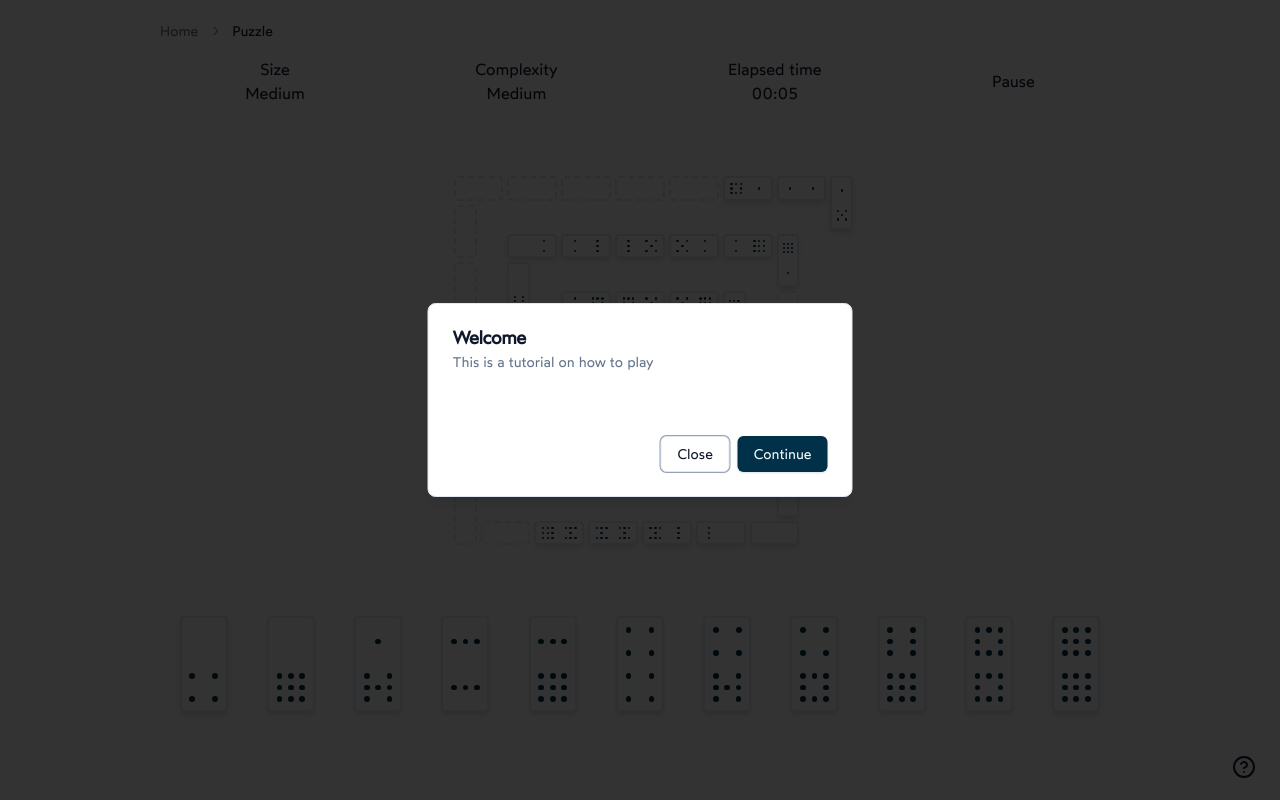
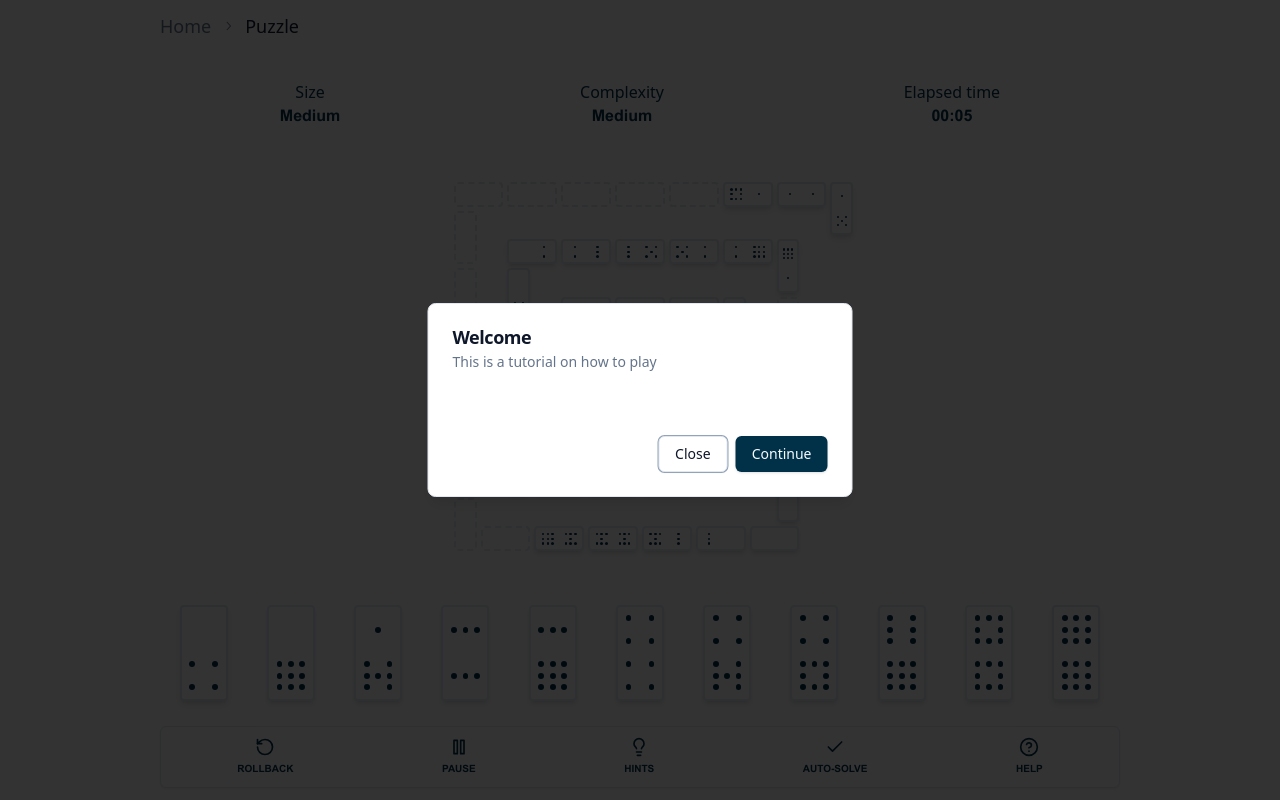
Before and after one commit to DominoOrg/domino-app, a React (Vite) app in the folder frontend/: page /game in a window 1280 px wide. Built offline with nearby package versions, Linux system fonts and the light colour scheme.

Commit message:
Done with the whole ui refactor, done with timer and started tutorial

```diff
--- a/frontend/package.json
+++ b/frontend/package.json
@@ -17,7 +17,7 @@
     "@radix-ui/react-dropdown-menu": "^2.0.6",
     "@radix-ui/react-icons": "^1.3.0",
     "@radix-ui/react-label": "^2.1.0",
-    "@radix-ui/react-menubar": "^1.1.2",
+    "@radix-ui/react-menubar": "^1.1.6",
     "@radix-ui/react-select": "^2.1.2",
     "@radix-ui/react-slot": "^1.1.2",
     "@tanstack/react-query": "^5.64.2",
--- /dev/null
+++ b/frontend/src/components/custom/controls.tsx
@@ -0,0 +1,52 @@
+import { Menubar, MenubarMenu, MenubarTrigger } from "@/components/ui/menubar";
+import { useTimer } from "@/hooks/timer/context";
+import useTutorial from "@/hooks/tutorial/useTutorial";
+import { RotateCcw, Pause, Lightbulb, Check, HelpCircle, Play } from 'lucide-react';
+
+export function Controls() {
+  const { togglePause, isPaused } = useTimer();
+  const { openTutorial } = useTutorial();
+
+  return (<Menubar className="h-fit w-3/4 justify-around">
+      <MenubarMenu>
+        <MenubarTrigger className="font-arial text-sm text-primary">
+          <div className="flex flex-col justify-center items-center text-[10px]">
+            <RotateCcw width={20}/>
+            <p className="hidden md:block">ROLLBACK</p>
+            </div>
+          </MenubarTrigger>
+      </MenubarMenu>
+      <MenubarMenu>
+        <MenubarTrigger className="font-arial text-sm text-primary" onClick={togglePause}>
+          <div className="flex flex-col justify-center items-center text-[10px]">
+            {isPaused ? <Play width={20}/> : <Pause width={20}/> }
+            <p className="hidden md:block">{isPaused ? "RESUME" : "PAUSE"}</p>
+            </div>
+          </MenubarTrigger>
+      </MenubarMenu>
+      <MenubarMenu>
+        <MenubarTrigger className="font-arial text-sm text-primary">
+          <div className="flex flex-col justify-center items-center text-[10px]">
+            <Lightbulb width={20}/>
+            <p className="hidden md:block">HINTS</p>
+            </div>
+          </MenubarTrigger>
+      </MenubarMenu>
+      <MenubarMenu>
+        <MenubarTrigger className="font-arial text-sm text-primary">
+          <div className="flex flex-col justify-center items-center text-[10px]">
+            <Check width={20}/>
+            <p className="hidden md:block">AUTO-SOLVE</p>
+            </div>
+          </MenubarTrigger>
+      </MenubarMenu>
+      <MenubarMenu>
+        <MenubarTrigger className="font-arial text-sm text-primary" onClick={openTutorial}>
+          <div className="flex flex-col justify-center items-center text-[10px]">
+            <HelpCircle width={20}/>
+            <p className="hidden md:block">HELP</p>
+          </div>
+        </MenubarTrigger>
+    </MenubarMenu>
+  </Menubar>);
+}
--- a/frontend/src/components/custom/header.tsx
+++ b/frontend/src/components/custom/header.tsx
@@ -6,9 +6,7 @@ import {
   BreadcrumbPage,
   BreadcrumbSeparator,
 } from "@/components/ui/breadcrumb"
-import { useGame } from "@/hooks/game_state/useGame";
 import { useTimer } from "@/hooks/timer/context";
-import { useState } from "react";
 
 const Header = () => {
   return (
@@ -22,24 +20,23 @@ const Header = () => {
 export default Header;
 
 function HeaderLabels() {
-  const { getElapsedTime, togglePause, isPaused } = useTimer();
+  const { getElapsedTime } = useTimer();
 
   return (
       <div className="flex justify-center items-center">
         <div className="w-full flex justify-around items-center">
           <div className="flex flex-col justify-center">
-            <p className="text-center">Size</p>
-            <p className="text-center">Medium</p>
+            <p className="text-center text-primary">Size</p>
+            <p className="text-center font-arial text-primary">Medium</p>
           </div>
           <div className="flex flex-col justify-center">
-            <p className="text-center">Complexity</p>
-            <p className="text-center">Medium</p>
+            <p className="text-center text-primary">Complexity</p>
+            <p className="text-center font-arial text-primary">Medium</p>
           </div>
           <div className="flex flex-col justify-center">
-            <p className="text-center">Elapsed time</p>
-            <p className="text-center">{getElapsedTime()}</p>
+            <p className="text-center text-primary">Elapsed time</p>
+            <p className="text-center font-arial text-primary">{getElapsedTime()}</p>
           </div>
-          <button onClick={togglePause}>{!isPaused? "Pause" : "Resume"}</button>
         </div>
       </div>
   );
@@ -48,14 +45,14 @@ function HeaderLabels() {
 
 function BreadcrumbDemo() {
   return (
-    <Breadcrumb className="flex-start">
+    <Breadcrumb className="flex-start mb-6">
       <BreadcrumbList>
         <BreadcrumbItem>
-          <BreadcrumbLink href="/">Home</BreadcrumbLink>
+          <BreadcrumbLink href="/" className="text-lg">Home</BreadcrumbLink>
         </BreadcrumbItem>
         <BreadcrumbSeparator />
         <BreadcrumbItem>
-          <BreadcrumbPage>Puzzle</BreadcrumbPage>
+          <BreadcrumbPage className="text-lg">Puzzle</BreadcrumbPage>
         </BreadcrumbItem>
       </BreadcrumbList>
     </Breadcrumb>
--- a/frontend/src/components/custom/tutorial.tsx
+++ b/frontend/src/components/custom/tutorial.tsx
@@ -1,10 +1,9 @@
 import { Dialog, DialogContent, DialogDescription, DialogFooter, DialogHeader, DialogTitle } from "../ui/dialog";
 import { Button } from "../ui/button";
-import { HelpCircle } from "lucide-react";
 import useTutorial from "@/hooks/tutorial/useTutorial";
 
 const Tutorial = () => {
-  const [state, updateProgress, closeModal, openTutorial] = useTutorial();
+  const {state, updateProgress, closeTutorial} = useTutorial();
 
   return (<><Dialog open={state.open}>
       <DialogContent className="sm:max-w-[425px]">
@@ -18,15 +17,11 @@ const Tutorial = () => {
             {state.progress > 0 && <img src={state.gif} alt="tutorial gif"/>}
         </div>
         <DialogFooter>
-          {state.progress < 2 && <Button variant="outline" onClick={closeModal}>Close</Button>}
+          {state.progress < 2 && <Button variant="outline" onClick={closeTutorial}>Close</Button>}
           <Button type="submit" onClick={updateProgress}>{state.cta}</Button>
         </DialogFooter>
       </DialogContent>
     </Dialog>
-    <div className="w-screen flex justify-end px-6">
-      <HelpCircle onClick={openTutorial}/>
-    </div>
-
     </>);
 }
 
--- a/frontend/src/components/ui/menubar.tsx
+++ b/frontend/src/components/ui/menubar.tsx
@@ -1,21 +1,37 @@
-import * as React from "react";
-import * as MenubarPrimitive from "@radix-ui/react-menubar";
-import { cn } from "@/utils/css";
-import {
-  CheckIcon,
-  ChevronRightIcon,
-  DotFilledIcon,
-} from "@radix-ui/react-icons";
+import * as React from "react"
+import * as MenubarPrimitive from "@radix-ui/react-menubar"
+import { cn } from "@/utils/css"
+import { CheckIcon, ChevronRightIcon, DotFilledIcon } from "@radix-ui/react-icons"
 
-const MenubarMenu = MenubarPrimitive.Menu;
+function MenubarMenu({
+  ...props
+}: React.ComponentProps<typeof MenubarPrimitive.Menu>) {
+  return <MenubarPrimitive.Menu {...props} />
+}
 
-const MenubarGroup = MenubarPrimitive.Group;
+function MenubarGroup({
+  ...props
+}: React.ComponentProps<typeof MenubarPrimitive.Group>) {
+  return <MenubarPrimitive.Group {...props} />
+}
 
-const MenubarPortal = MenubarPrimitive.Portal;
+function MenubarPortal({
+  ...props
+}: React.ComponentProps<typeof MenubarPrimitive.Portal>) {
+  return <MenubarPrimitive.Portal {...props} />
+}
 
-const MenubarSub = MenubarPrimitive.Sub;
+function MenubarRadioGroup({
+  ...props
+}: React.ComponentProps<typeof MenubarPrimitive.RadioGroup>) {
+  return <MenubarPrimitive.RadioGroup {...props} />
+}
 
-const MenubarRadioGroup = MenubarPrimitive.RadioGroup;
+function MenubarSub({
+  ...props
+}: React.ComponentProps<typeof MenubarPrimitive.Sub>) {
+  return <MenubarPrimitive.Sub data-slot="menubar-sub" {...props} />
+}
 
 const Menubar = React.forwardRef<
   React.ElementRef<typeof MenubarPrimitive.Root>,
@@ -25,12 +41,12 @@ const Menubar = React.forwardRef<
     ref={ref}
     className={cn(
       "flex h-9 items-center space-x-1 rounded-md border bg-background p-1 shadow-sm",
-      className,
+      className
     )}
     {...props}
   />
-));
-Menubar.displayName = MenubarPrimitive.Root.displayName;
+))
+Menubar.displayName = MenubarPrimitive.Root.displayName
 
 const MenubarTrigger = React.forwardRef<
   React.ElementRef<typeof MenubarPrimitive.Trigger>,
@@ -40,17 +56,17 @@ const MenubarTrigger = React.forwardRef<
     ref={ref}
     className={cn(
       "flex cursor-default select-none items-center rounded-sm px-3 py-1 text-sm font-medium outline-none focus:bg-accent focus:text-accent-foreground data-[state=open]:bg-accent data-[state=open]:text-accent-foreground",
-      className,
+      className
     )}
     {...props}
   />
-));
-MenubarTrigger.displayName = MenubarPrimitive.Trigger.displayName;
+))
+MenubarTrigger.displayName = MenubarPrimitive.Trigger.displayName
 
 const MenubarSubTrigger = React.forwardRef<
   React.ElementRef<typeof MenubarPrimitive.SubTrigger>,
   React.ComponentPropsWithoutRef<typeof MenubarPrimitive.SubTrigger> & {
-    inset?: boolean;
+    inset?: boolean
   }
 >(({ className, inset, children, ...props }, ref) => (
   <MenubarPrimitive.SubTrigger
@@ -58,15 +74,15 @@ const MenubarSubTrigger = React.forwardRef<
     className={cn(
       "flex cursor-default select-none items-center rounded-sm px-2 py-1.5 text-sm outline-none focus:bg-accent focus:text-accent-foreground data-[state=open]:bg-accent data-[state=open]:text-accent-foreground",
       inset && "pl-8",
-      className,
+      className
     )}
     {...props}
   >
     {children}
     <ChevronRightIcon className="ml-auto h-4 w-4" />
   </MenubarPrimitive.SubTrigger>
-));
-MenubarSubTrigger.displayName = MenubarPrimitive.SubTrigger.displayName;
+))
+MenubarSubTrigger.displayName = MenubarPrimitive.SubTrigger.displayName
 
 const MenubarSubContent = React.forwardRef<
   React.ElementRef<typeof MenubarPrimitive.SubContent>,
@@ -75,13 +91,13 @@ const MenubarSubContent = React.forwardRef<
   <MenubarPrimitive.SubContent
     ref={ref}
     className={cn(
-      "z-50 min-w-[8rem] overflow-hidden rounded-md border bg-popover p-1 text-popover-foreground shadow-lg data-[state=open]:animate-in data-[state=closed]:animate-out data-[state=closed]:fade-out-0 data-[state=open]:fade-in-0 data-[state=closed]:zoom-out-95 data-[state=open]:zoom-in-95 data-[side=bottom]:slide-in-from-top-2 data-[side=left]:slide-in-from-right-2 data-[side=right]:slide-in-from-left-2 data-[side=top]:slide-in-from-bottom-2",
-      className,
+      "z-50 min-w-[8rem] overflow-hidden rounded-md border bg-popover p-1 text-popover-foreground shadow-lg data-[state=open]:animate-in data-[state=closed]:animate-out data-[state=closed]:fade-out-0 data-[state=open]:fade-in-0 data-[state=closed]:zoom-out-95 data-[state=open]:zoom-in-95 data-[side=bottom]:slide-in-from-top-2 data-[side=left]:slide-in-from-right-2 data-[side=right]:slide-in-from-left-2 data-[side=top]:slide-in-from-bottom-2 origin-[--radix-menubar-content-transform-origin]",
+      className
     )}
     {...props}
   />
-));
-MenubarSubContent.displayName = MenubarPrimitive.SubContent.displayName;
+))
+MenubarSubContent.displayName = MenubarPrimitive.SubContent.displayName
 
 const MenubarContent = React.forwardRef<
   React.ElementRef<typeof MenubarPrimitive.Content>,
@@ -89,7 +105,7 @@ const MenubarContent = React.forwardRef<
 >(
   (
     { className, align = "start", alignOffset = -4, sideOffset = 8, ...props },
-    ref,
+    ref
   ) => (
     <MenubarPrimitive.Portal>
       <MenubarPrimitive.Content
@@ -98,20 +114,20 @@ const MenubarContent = React.forwardRef<
         alignOffset={alignOffset}
         sideOffset={sideOffset}
         className={cn(
-          "z-50 min-w-[12rem] overflow-hidden rounded-md border bg-popover p-1 text-popover-foreground shadow-md data-[state=open]:animate-in data-[state=closed]:fade-out-0 data-[state=open]:fade-in-0 data-[state=closed]:zoom-out-95 data-[state=open]:zoom-in-95 data-[side=bottom]:slide-in-from-top-2 data-[side=left]:slide-in-from-right-2 data-[side=right]:slide-in-from-left-2 data-[side=top]:slide-in-from-bottom-2",
-          className,
+          "z-50 min-w-[12rem] overflow-hidden rounded-md border bg-popover p-1 text-popover-foreground shadow-md data-[state=open]:animate-in data-[state=closed]:fade-out-0 data-[state=open]:fade-in-0 data-[state=closed]:zoom-out-95 data-[state=open]:zoom-in-95 data-[side=bottom]:slide-in-from-top-2 data-[side=left]:slide-in-from-right-2 data-[side=right]:slide-in-from-left-2 data-[side=top]:slide-in-from-bottom-2 origin-[--radix-menubar-content-transform-origin]",
+          className
         )}
         {...props}
       />
     </MenubarPrimitive.Portal>
-  ),
-);
-MenubarContent.displayName = MenubarPrimitive.Content.displayName;
+  )
+)
+MenubarContent.displayName = MenubarPrimitive.Content.displayName
 
 const MenubarItem = React.forwardRef<
   React.ElementRef<typeof MenubarPrimitive.Item>,
   React.ComponentPropsWithoutRef<typeof MenubarPrimitive.Item> & {
-    inset?: boolean;
+    inset?: boolean
   }
 >(({ className, inset, ...props }, ref) => (
   <MenubarPrimitive.Item
@@ -119,12 +135,12 @@ const MenubarItem = React.forwardRef<
     className={cn(
       "relative flex cursor-default select-none items-center rounded-sm px-2 py-1.5 text-sm outline-none focus:bg-accent focus:text-accent-foreground data-[disabled]:pointer-events-none data-[disabled]:opacity-50",
       inset && "pl-8",
-      className,
+      className
     )}
     {...props}
   />
-));
-MenubarItem.displayName = MenubarPrimitive.Item.displayName;
+))
+MenubarItem.displayName = MenubarPrimitive.Item.displayName
 
 const MenubarCheckboxItem = React.forwardRef<
   React.ElementRef<typeof MenubarPrimitive.CheckboxItem>,
@@ -134,7 +150,7 @@ const MenubarCheckboxItem = React.forwardRef<
     ref={ref}
     className={cn(
       "relative flex cursor-default select-none items-center rounded-sm py-1.5 pl-8 pr-2 text-sm outline-none focus:bg-accent focus:text-accent-foreground data-[disabled]:pointer-events-none data-[disabled]:opacity-50",
-      className,
+      className
     )}
     checked={checked}
     {...props}
@@ -146,8 +162,8 @@ const MenubarCheckboxItem = React.forwardRef<
     </span>
     {children}
   </MenubarPrimitive.CheckboxItem>
-));
-MenubarCheckboxItem.displayName = MenubarPrimitive.CheckboxItem.displayName;
+))
+MenubarCheckboxItem.displayName = MenubarPrimitive.CheckboxItem.displayName
 
 const MenubarRadioItem = React.forwardRef<
   React.ElementRef<typeof MenubarPrimitive.RadioItem>,
@@ -157,7 +173,7 @@ const MenubarRadioItem = React.forwardRef<
     ref={ref}
     className={cn(
       "relative flex cursor-default select-none items-center rounded-sm py-1.5 pl-8 pr-2 text-sm outline-none focus:bg-accent focus:text-accent-foreground data-[disabled]:pointer-events-none data-[disabled]:opacity-50",
-      className,
+      className
     )}
     {...props}
   >
@@ -168,13 +184,13 @@ const MenubarRadioItem = React.forwardRef<
     </span>
     {children}
   </MenubarPrimitive.RadioItem>
-));
-MenubarRadioItem.displayName = MenubarPrimitive.RadioItem.displayName;
+))
+MenubarRadioItem.displayName = MenubarPrimitive.RadioItem.displayName
 
 const MenubarLabel = React.forwardRef<
   React.ElementRef<typeof MenubarPrimitive.Label>,
   React.ComponentPropsWithoutRef<typeof MenubarPrimitive.Label> & {
-    inset?: boolean;
+    inset?: boolean
   }
 >(({ className, inset, ...props }, ref) => (
   <MenubarPrimitive.Label
@@ -182,12 +198,12 @@ const MenubarLabel = React.forwardRef<
     className={cn(
       "px-2 py-1.5 text-sm font-semibold",
       inset && "pl-8",
-      className,
+      className
     )}
     {...props}
   />
-));
-MenubarLabel.displayName = MenubarPrimitive.Label.displayName;
+))
+MenubarLabel.displayName = MenubarPrimitive.Label.displayName
 
 const MenubarSeparator = React.forwardRef<
   React.ElementRef<typeof MenubarPrimitive.Separator>,
@@ -198,8 +214,8 @@ const MenubarSeparator = React.forwardRef<
     className={cn("-mx-1 my-1 h-px bg-muted", className)}
     {...props}
   />
-));
-MenubarSeparator.displayName = MenubarPrimitive.Separator.displayName;
+))
+MenubarSeparator.displayName = MenubarPrimitive.Separator.displayName
 
 const MenubarShortcut = ({
   className,
@@ -209,13 +225,13 @@ const MenubarShortcut = ({
     <span
       className={cn(
         "ml-auto text-xs tracking-widest text-muted-foreground",
-        className,
+        className
       )}
       {...props}
     />
-  );
-};
-MenubarShortcut.displayname = "MenubarShortcut";
+  )
+}
+MenubarShortcut.displayname = "MenubarShortcut"
 
 export {
   Menubar,
@@ -234,4 +250,4 @@ export {
   MenubarGroup,
   MenubarSub,
   MenubarShortcut,
-};
+}
--- a/frontend/src/hooks/tutorial/useTutorial.tsx
+++ b/frontend/src/hooks/tutorial/useTutorial.tsx
@@ -1,6 +1,6 @@
 import { useReducer } from "react";
 
-export type TutorialState = {
+export interface TutorialState {
   open: boolean;
   progress: number;
   title: string;
@@ -61,7 +61,14 @@ const reducer = (state: TutorialState, action: Action): TutorialState => {
   }
 };
 
-export default function useTutorial(): [TutorialState, () => void, () => void, () => void] {
+interface useTutorialReturn {
+  state: TutorialState;
+  updateProgress: () => void;
+  closeTutorial: () => void;
+  openTutorial: () => void;
+}
+
+export default function useTutorial(): useTutorialReturn {
   const isFirstTime = !localStorage.getItem("tutorialDone") || localStorage.getItem("tutorialDone") === "false";
 
   const [state, dispatch] = useReducer(reducer, {
@@ -84,5 +91,5 @@ export default function useTutorial(): [TutorialState, () => void, () => void, (
     dispatch({ type: 'UPDATE_PROGRESS', payload: 0 });
   };
 
-  return [state, updateProgress, closeTutorial, openTutorial];
+  return {state, updateProgress, closeTutorial, openTutorial};
 }
--- a/frontend/src/index.css
+++ b/frontend/src/index.css
@@ -5,6 +5,13 @@
 @font-face {
   font-family: "Wotfard";
   src: url("./assets/wotfard-regular-webfont.ttf") format("truetype");
+  font-weight: normal;
+  font-style: normal;
+}
+
+@font-face {
+  font-family: "Arial";
+  src: url("./assets/arial-bold-webfont.ttf") format("truetype");
   font-weight: normal;
   font-style: normal;
 }
@@ -66,7 +73,6 @@
 }
 
 body {
-  font-family: "Wotfard", sans-serif;
 }
 
 .tile::before {
--- a/frontend/src/routes/game.tsx
+++ b/frontend/src/routes/game.tsx
@@ -1,12 +1,14 @@
 import { createFileRoute } from "@tanstack/react-router";
 import Header from "@/components/custom/header";
-import Tutorial from "@/components/custom/tutorial";
 import { GameContextProvider } from "@/hooks/game_state/provider";
 import { usePuzzle } from "@/hooks/api/usePuzzle";
 import { Spiral } from "@/components/custom/spiral";
 import { FreeTiles } from "@/components/custom/freeTiles";
 import { DndGameContext } from "@/hooks/dragdrop/dndGameContext";
 import { TimerProvider } from "@/hooks/timer/context";
+import { Controls } from "@/components/custom/controls";
+import Tutorial from "@/components/custom/tutorial";
+
 
 const Game = () => {
   const { puzzleId }: {
@@ -30,15 +32,18 @@ const Game = () => {
             <Header/>
             <Spiral/>
             <FreeTiles/>
+            <Controls/>
+            <Tutorial/>
           </TimerProvider>
         </DndGameContext>
       </GameContextProvider>
-    <Tutorial/>
   </div>
   );
 };
 
 
+
+
 export const Route = createFileRoute("/game")({
   component: Game,
 });
--- a/frontend/tailwind.config.js
+++ b/frontend/tailwind.config.js
@@ -13,6 +13,10 @@ module.exports = {
       },
     },
     extend: {
+      fontFamily: {
+        wotfard: ['"Wotfard"', "sans-serif"],
+        arial: ['"Arial"', "sans-serif"],
+      },
       colors: {
         border: "hsl(var(--border))",
         input: "hsl(var(--input))",
```
Also changed, not shown: frontend/src/assets/arial-bold-webfont.TTF (added), 1 other file (tests, documents, lock files or other folders).
